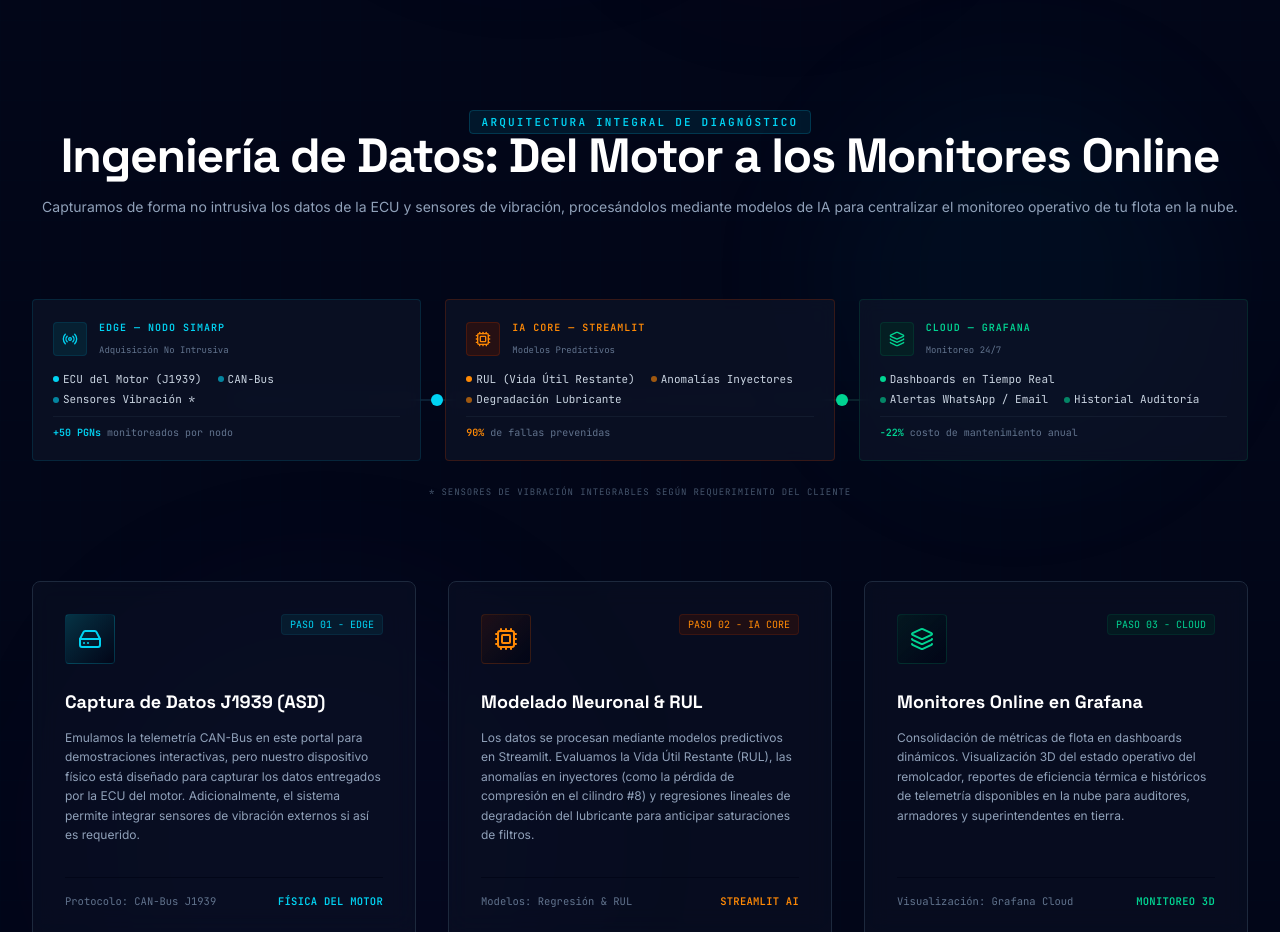
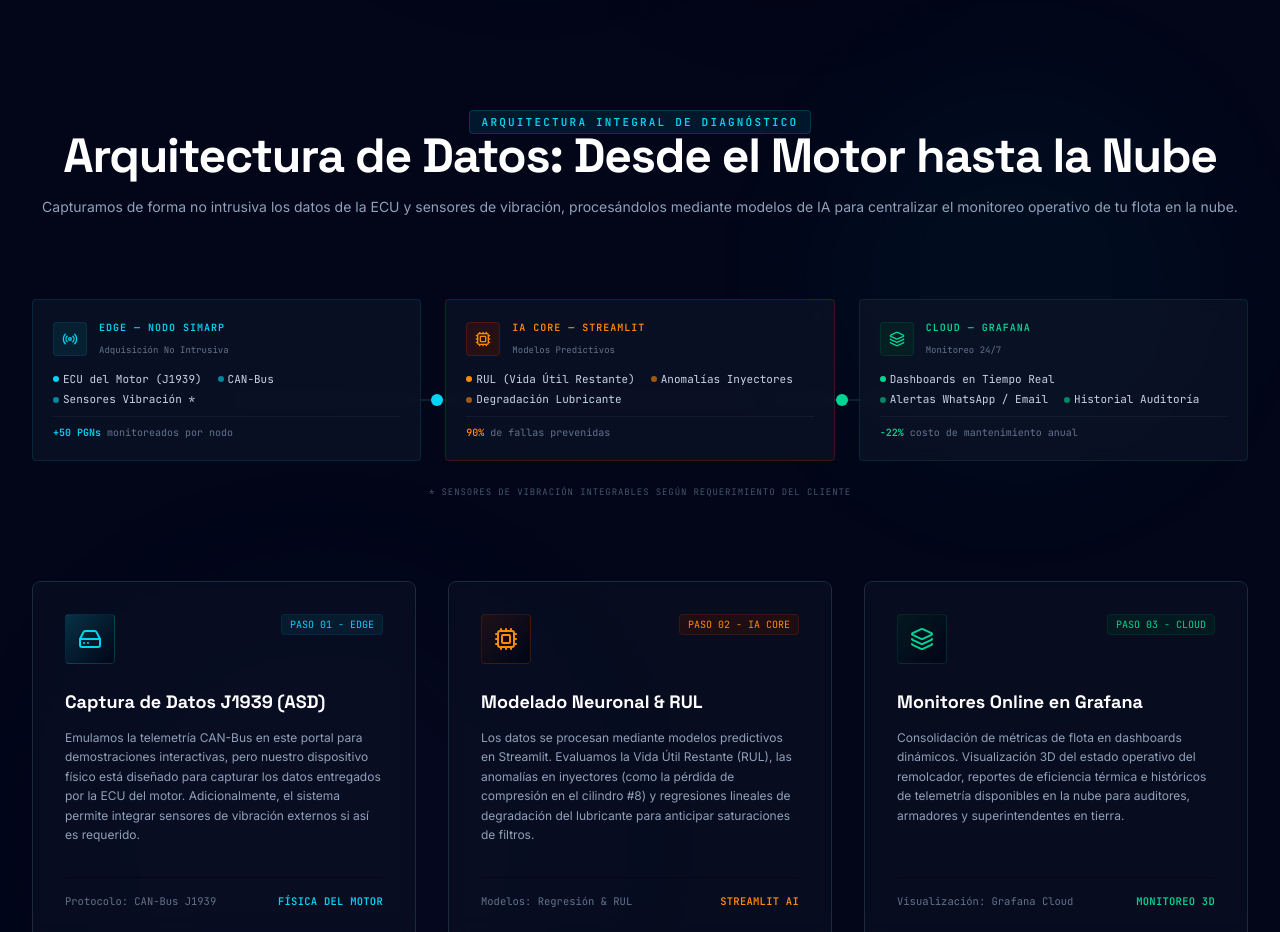
Before and after one commit to alandaf/mant-predictivo-simarp-pagina-inicio, a React (Vite) app: page / in a window 1280 px wide. Shown: the part 2060-2992 px from the top of the page. Built offline with nearby package versions, Linux system fonts and the light colour scheme.

Commit message:
copy: improve Solution section header text in ProblemAndSolution.tsx

```diff
--- a/src/components/ProblemAndSolution.tsx
+++ b/src/components/ProblemAndSolution.tsx
@@ -122,7 +122,7 @@ export default function ProblemAndSolution() {
               ARQUITECTURA INTEGRAL DE DIAGNÓSTICO
             </span>
             <h2 className="font-display text-3xl lg:text-5xl font-extrabold text-white tracking-tight">
-              Ingeniería de Datos: Del Motor a los Monitores Online
+              Arquitectura de Datos: Desde el Motor hasta la Nube
             </h2>
             <p className="text-slate-400 text-sm leading-relaxed max-w-2xl mx-auto font-sans">
               Capturamos de forma no intrusiva los datos de la ECU y sensores de vibración, procesándolos mediante modelos de IA para centralizar el monitoreo operativo de tu flota en la nube.
```
Also changed, not shown: 4 other files (tests, documents, lock files or other folders).
